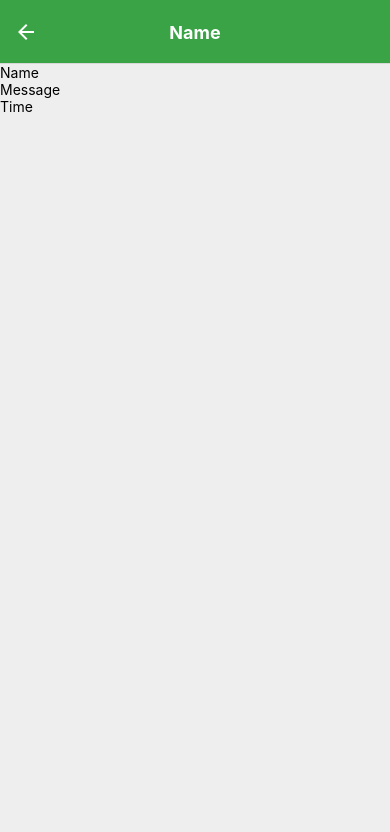
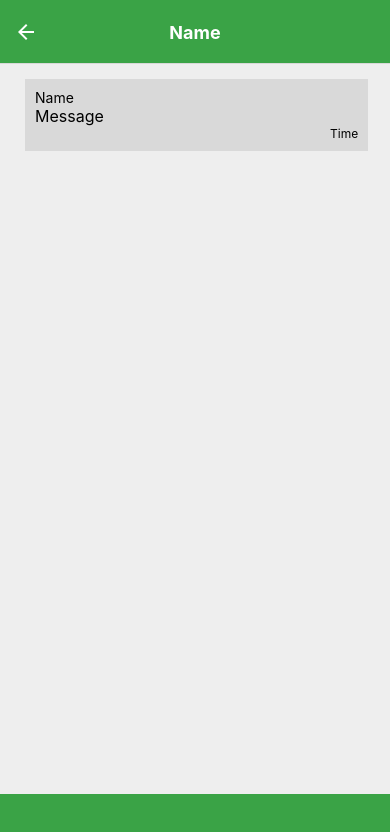
Before and after one commit to khaled-bissani/shelves-tracker, a React Native app in the folder supermarket-frontend/: screen /ChatMessage in a window 390 px wide. Shown: the top 832 px of the page. Built offline with nearby package versions, Linux system fonts and the light colour scheme.

Commit message:
Frontend <> Supermarket frontend: styling the chat message page

```diff
--- a/supermarket-frontend/src/pages/chatMessage/ChatMessage.js
+++ b/supermarket-frontend/src/pages/chatMessage/ChatMessage.js
@@ -1,15 +1,20 @@
 import { ScrollView, Text, View } from "react-native";
+import styles from "./styles";
 
 const ChatMessage = () => {
-    return <View>
+    return <View style={styles.pageContainer}>
         <ScrollView>
-            <View>
-                <Text>Name</Text>
-                <Text>Message</Text>
-                <Text>Time</Text>
+            <View style={styles.messageContainer}>
+                <Text style={styles.name}>Name</Text>
+                <View style={styles.messageBox}>
+                    <Text style={styles.message}>Message</Text>
+                </View>
+                <View style={styles.timeContainer}>
+                    <Text style={styles.time}>Time</Text>
+                </View>
             </View>
         </ScrollView>
-        <View></View>
+        <View style={styles.footerContainer}></View>
     </View>
 }
 
--- a/supermarket-frontend/src/pages/chatMessage/styles.js
+++ b/supermarket-frontend/src/pages/chatMessage/styles.js
@@ -2,5 +2,37 @@ import { StyleSheet } from "react-native";
 import { colors, fonts } from "../../constants/palette";
 
 export default StyleSheet.create({
-
+    pageContainer: {
+        flex:1,
+        justifyContent:'space-evenly',
+    },
+    messageContainer: {
+        justifyContent:'space-between',
+        backgroundColor:colors.light_gray,
+        width:'88%',
+        padding:10,
+        marginHorizontal:25,
+        marginVertical:15
+    },
+    name: {
+        fontSize: 14
+    },
+    messageBox: {
+        flexDirection:'row',
+        flexWrap:'wrap',
+    },
+    message: {
+        fontSize: fonts.text
+    },
+    timeContainer: {
+        flexDirection:'row',
+        justifyContent:'flex-end'
+    },
+    time: {
+        fontSize: 12
+    },
+    footerContainer: {
+        backgroundColor: colors.primary,
+        height:50
+    },
 })
```
